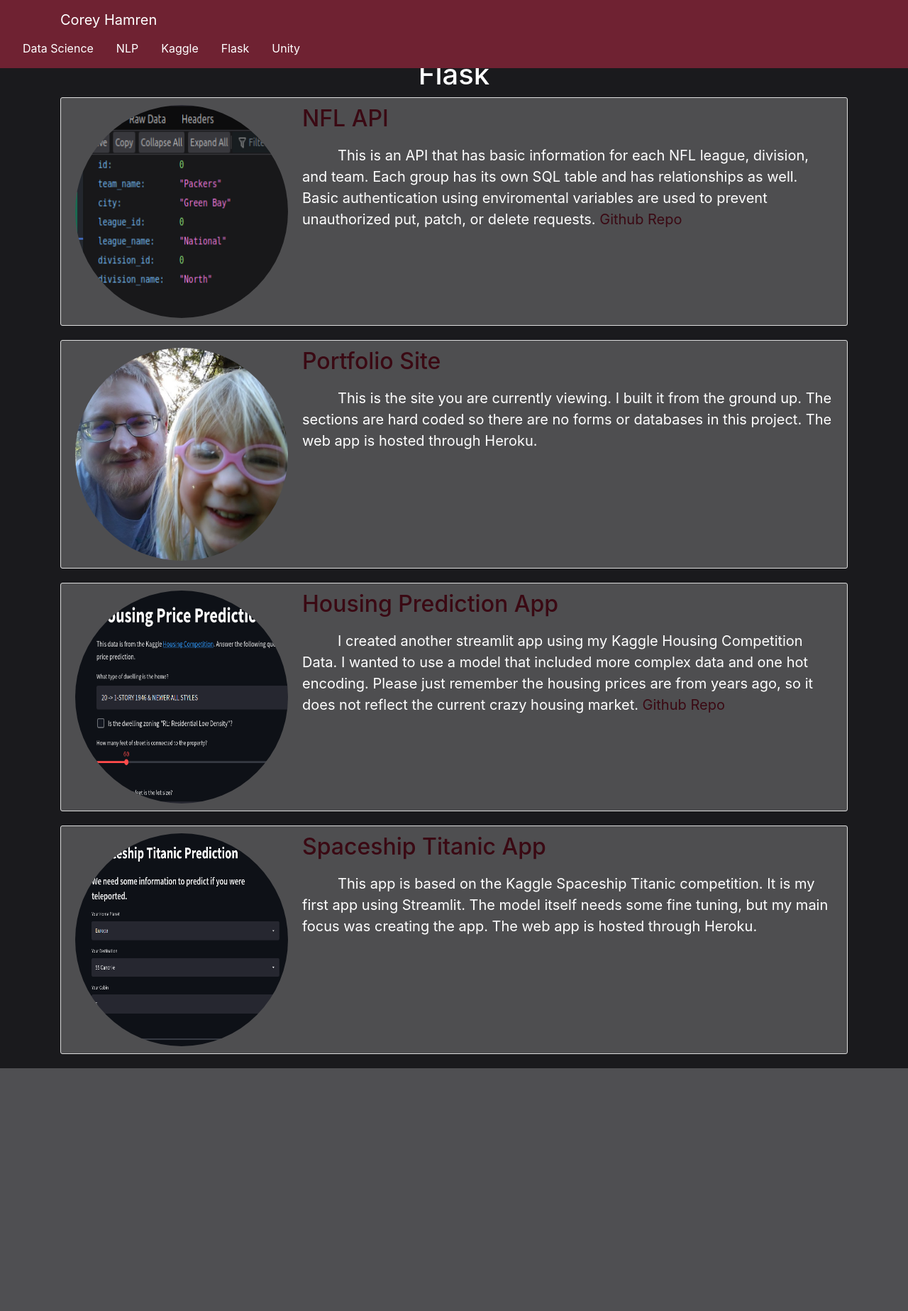
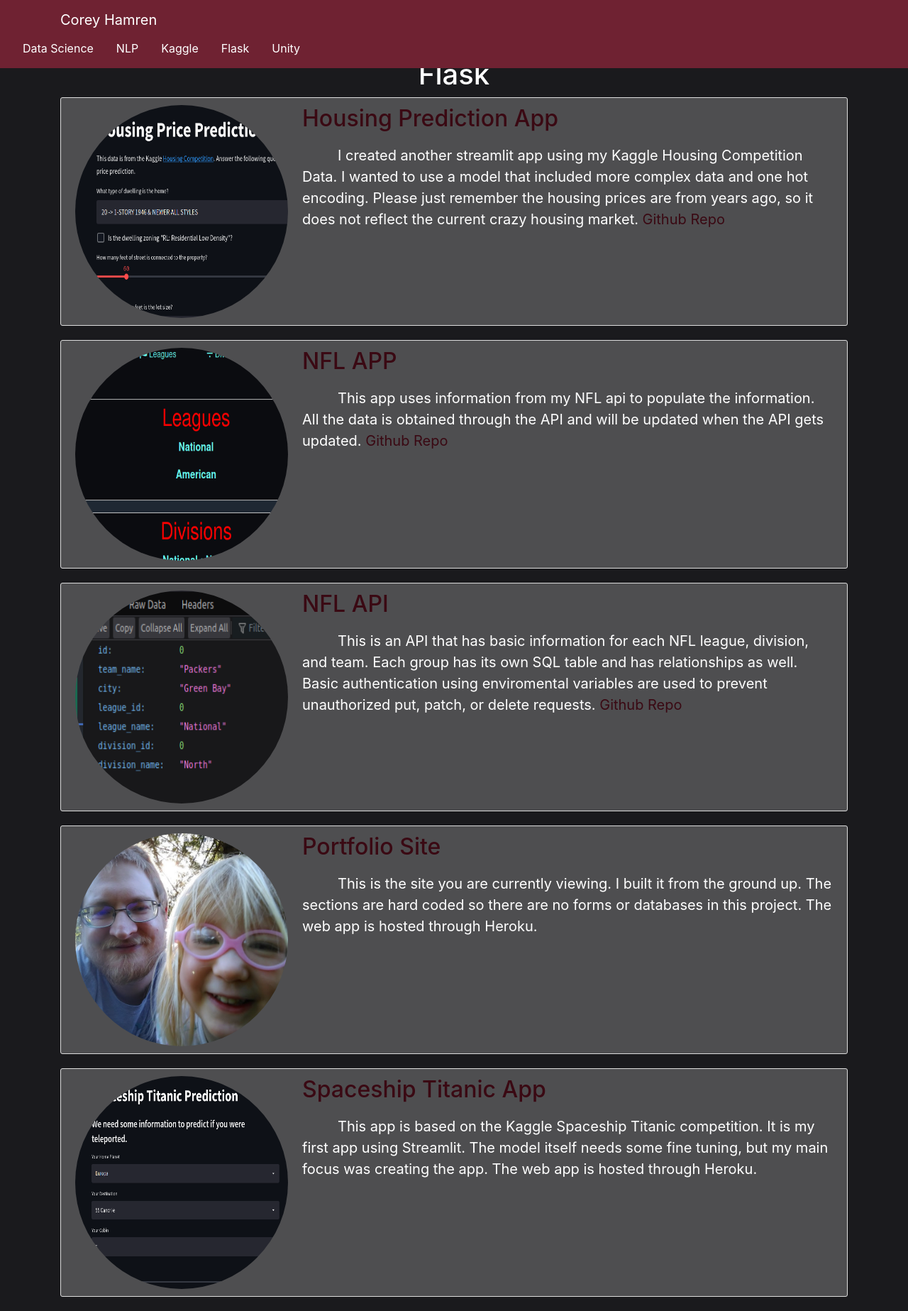
Before and after one commit to TheHamhams/portfolio, a Flask app: page /flask in a window 1280 px wide. Shown: the whole page at 71% size. Before the commit the page ends 1505 px from the top, so only its background shows below. Run offline with Flask 2, Linux system fonts and the light colour scheme; some libraries are stand-ins or nearby versions.

Commit message:
added nfl app and reorganized flask section

```diff
--- a/portfolio/templates/flask.html
+++ b/portfolio/templates/flask.html
@@ -4,6 +4,25 @@
 
     <h1>Flask</h1>
 
+    <article class="media content-section">
+        <div class="image">
+            <img class="rounded-circle article-image" width=300 height=300 style="float: left;" src="static/pictures/st-housing.png">
+        </div>
+        <div class="text">
+            <h2><a class="article-title" href="https://hamren-housing.herokuapp.com/">Housing Prediction App</a></h2>
+            <p class="article-content">I created another streamlit app using my Kaggle Housing Competition Data. I wanted to use a model that included more complex data and one hot encoding. Please just remember the housing prices are from years ago, so it does not reflect the current crazy housing market. <a href='https://github.com/TheHamhams/housing-flask'>Github Repo</a></p>
+        </div>
+    </article>
+
+    <article class="media content-section">
+        <div class="image">
+            <img class="rounded-circle article-image" width=300 height=300 style="float: left;" src="static/pictures/nfl-app.png">
+        </div>
+        <div class="text">
+            <h2><a class="article-title" href="https://hamren-nfl-app.herokuapp.com/home">NFL APP</a></h2>
+            <p class="article-content">This app uses information from my NFL api to populate the information. All the data is obtained through the API and will be updated when the API gets updated. <a href='https://github.com/TheHamhams/nfl-app'>Github Repo</a></p>
+        </div>
+    </article>
 
     <article class="media content-section">
         <div class="image">
@@ -27,16 +46,6 @@
 
     <article class="media content-section">
         <div class="image">
-            <img class="rounded-circle article-image" width=300 height=300 style="float: left;" src="static/pictures/st-housing.png">
-        </div>
-        <div class="text">
-            <h2><a class="article-title" href="https://hamren-housing.herokuapp.com/">Housing Prediction App</a></h2>
-            <p class="article-content">I created another streamlit app using my Kaggle Housing Competition Data. I wanted to use a model that included more complex data and one hot encoding. Please just remember the housing prices are from years ago, so it does not reflect the current crazy housing market. <a href='https://github.com/TheHamhams/housing-flask'>Github Repo</a></p>
-        </div>
-    </article>
-
-    <article class="media content-section">
-        <div class="image">
             <img class="rounded-circle article-image" width=300 height=300 style="float: left;" src="static/pictures/spaceship.png">
         </div>
         <div class="text">
```
Also changed, not shown: portfolio/static/pictures/nfl-app.png (added).
